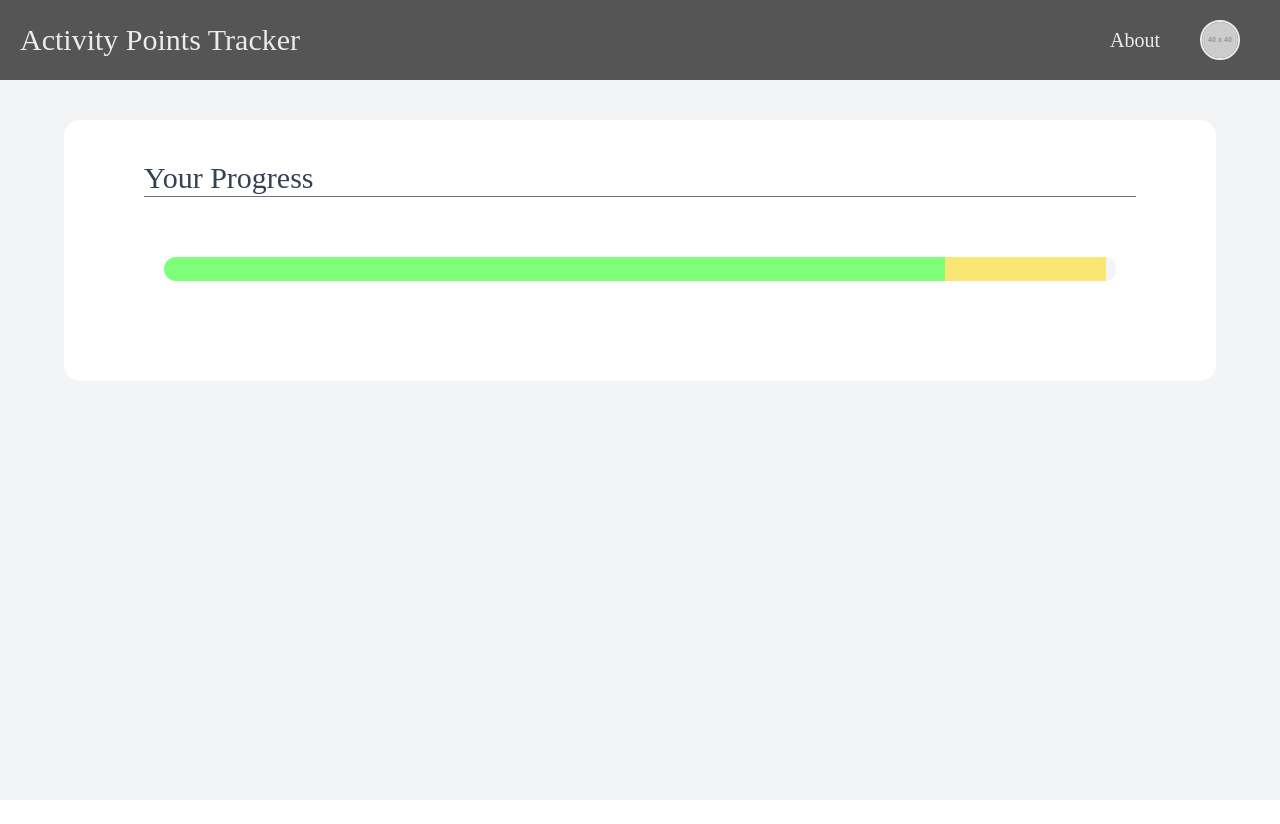
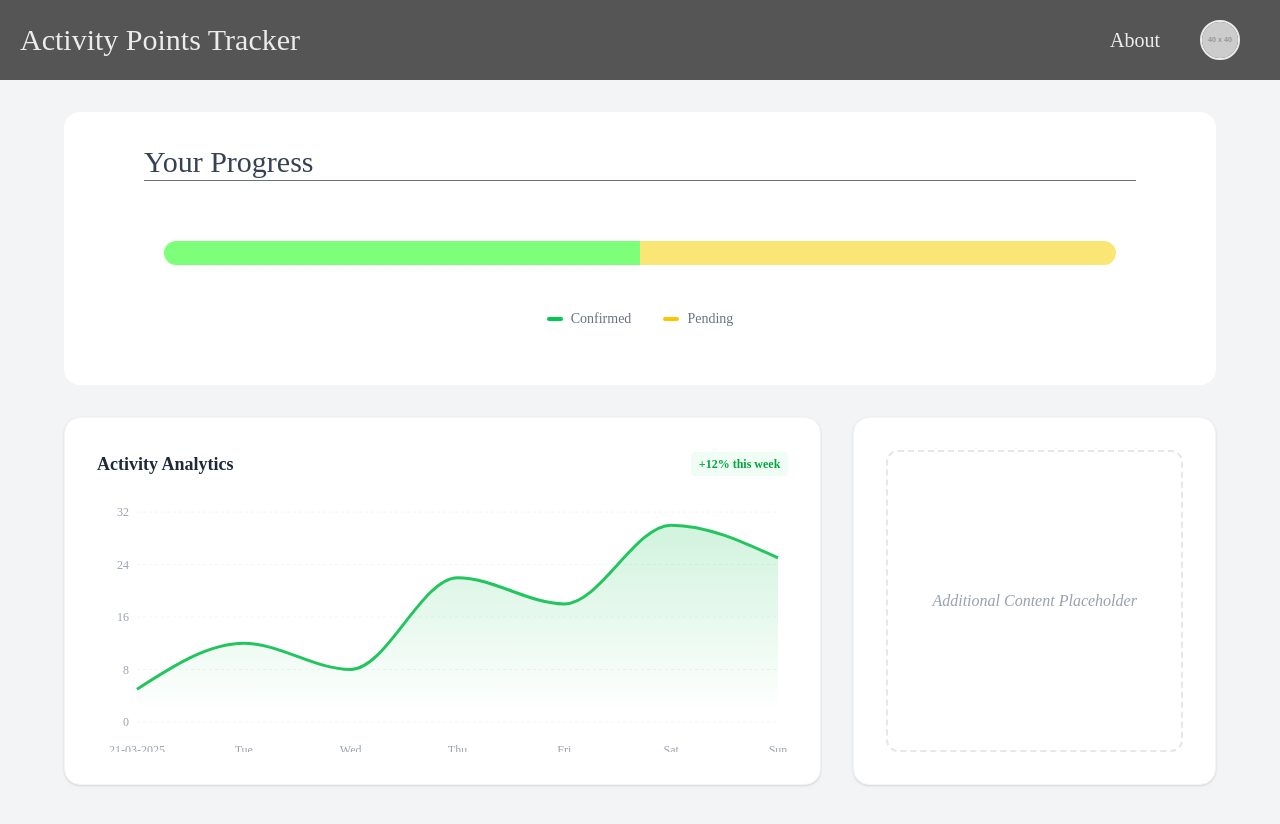
Before and after one commit to abishekraom/activity-points-management, a React (Vite) app in the folder frontend/: page / in a window 1280 px wide. Shown: the top 824 px of the page. Before the commit the page ends 800 px from the top, so only its background shows below. Built offline with nearby package versions, Linux system fonts and the light colour scheme; a web font is replaced by a local one.

Commit message:
ProgressGraph
-Fixed ProgressBar roundness for specific cases
-Added dropdown menu with profile page and logout button
-Added ProgressGraph component

```diff
--- a/frontend/components/NavigationBar.jsx
+++ b/frontend/components/NavigationBar.jsx
@@ -14,12 +14,33 @@ function NavigationBar() {
 
   const [user, setUser] = useState({
   name: "Alex (Mock)",
-  profilePic: "https://via.placeholder.com/40",
+  profilePic: "https://placehold.co/40",
   email: "test@example.com"
   });
 
   const [dropdownOpen, setDropdownOpen] = useState(false);
   const dropdownRef = useRef(null);
+
+  const handleLogout = async () => {
+    try {
+      await axios.post("http://localhost:5000/api/auth/logout", {}, { withCredentials: true });
+      setUser(null);
+      setDropdownOpen(false);
+      navigate("/login");
+    } catch (error) {
+      console.error("Logout failed", error);
+    }
+  }
+
+  useEffect(() => {
+    const handleClickOutside = (event) => {
+      if (dropdownRef.current && !dropdownRef.current.contains(event.target)) {
+        setDropdownOpen(false);
+      }
+    };
+    document.addEventListener("mousedown", handleClickOutside);
+    return () => document.removeEventListener("mousedown", handleClickOutside);
+  }, []);
 
   return (
     <div className="h-20 bg-[#555555] text-[#edebeb] flex sticky top-0 z-10 justify-between px-5">
@@ -42,7 +63,9 @@ function NavigationBar() {
         {
           // Replace 'user' with 'true' while designing the frontend.
           user ? (
+            <div className="relative flex" ref={dropdownRef}>
               <button
+                onClick={() => setDropdownOpen(!dropdownOpen)}
                 className="px-5 text-xl hover:bg-[#474747] transition duration-300 flex items-center"
               >
                 <img
@@ -51,6 +74,20 @@ function NavigationBar() {
                   className="w-10 h-10 rounded-full border-2 border-[#edebeb]"
                 />
               </button>
+
+              {dropdownOpen && (
+              <div className="absolute right-0 min-w-60 top-20 text-xl text-gray-700 bg-white shadow-lg transform origin-top transition-all">
+                <div className="px-4 py-2 hover:bg-gray-100"
+                onClick={() => navigate("/profile")}
+                >
+                  Profile
+                </div>
+                <div className="px-4 py-2 hover:bg-gray-100"
+                onClick={handleLogout}>
+                  Logout
+                </div>
+              </div>)}
+            </div>
           ) : (
           <button onClick={() => {
               navigate("/login");
--- a/frontend/components/ProgressBar.jsx
+++ b/frontend/components/ProgressBar.jsx
@@ -12,9 +12,11 @@ function ProgressBar ({ confirmed = 0, pending = 0, total = 100 }) {
 
         <div
           style={{ width: `${confirmedWidth}%` }}
-          className="group/segment relative h-6 bg-[#7dff7a] hover:h-7 hover:bg-[#3cfb39] hover:shadow-md rounded-l-full transition-all duration-300 ease-in-out cursor-pointer flex items-center justify-center"
+          className={`group/segment relative h-6 bg-[#7dff7a] hover:h-7 hover:bg-[#3cfb39] hover:shadow-md
+          rounded-l-full transition-all duration-300 ease-in-out cursor-pointer flex items-center justify-center
+          ${confirmed === total ? 'rounded-r-full' : ''}`}
         >
-          <div className="absolute bottom-full mb-3 hidden group-hover/segment:flex flex-col items-center">
+          <div className="absolute min-w-xl bottom-full mb-3 hidden group-hover/segment:flex flex-col items-center">
             <span className="bg-gray-100 text-gray-700 text-lg py-1.5 px-3 rounded shadow-lg">
               Confirmed: {confirmed}
             </span>
@@ -24,9 +26,12 @@ function ProgressBar ({ confirmed = 0, pending = 0, total = 100 }) {
 
         <div
           style={{ width: `${pendingWidth}%` }}
-          className="group/segment relative h-6 bg-[#fae675] hover:h-7 hover:bg-[#fad91f] transition-all duration-300 ease-in-out cursor-pointer flex items-center justify-center"
+          className={`group/segment relative h-6 bg-[#fae675] hover:h-7 hover:bg-[#fad91f] transition-all
+          duration-300 ease-in-out cursor-pointer flex items-center justify-center
+          ${confirmed === 0 ? 'rounded-l-full' : ''}
+          ${confirmed + pending === total ? 'rounded-r-full' : ''}`}
         >
-          <div className="absolute bottom-full mb-3 hidden group-hover/segment:flex flex-col items-center">
+          <div className="absolute min-w-xl bottom-full mb-3 hidden group-hover/segment:flex flex-col items-center">
             <span className="bg-gray-100 text-gray-700 text-lg py-1.5 px-3 rounded shadow-lg">
               Pending: {pending}
             </span>
@@ -36,9 +41,11 @@ function ProgressBar ({ confirmed = 0, pending = 0, total = 100 }) {
 
         <div
           style={{ width: `${remainingWidth}%` }}
-          className="group/segment relative h-6 bg-gray-100 hover:h-7 hover:bg-gray-200 transition-all rounded-r-full duration-300 ease-in-out cursor-pointer flex items-center justify-center"
+          className={`group/segment relative h-6 bg-gray-200 hover:h-7 hover:bg-gray-300 transition-all
+          rounded-r-full duration-300 ease-in-out cursor-pointer flex items-center justify-center
+          ${confirmed + pending === 0 ? 'rounded-l-full' : ''}`}
         >
-          <div className="absolute bottom-full mb-3 hidden group-hover/segment:flex flex-col items-center">
+          <div className="absolute min-w-xl bottom-full mb-3 hidden group-hover/segment:flex flex-col items-center">
             <span className="bg-gray-100 text-gray-700 text-lg py-1.5 px-3 rounded shadow-lg">
               Still need to earn: {total - pending - confirmed}
             </span>
--- /dev/null
+++ b/frontend/components/ProgressGraph.jsx
@@ -0,0 +1,78 @@
+import React from 'react';
+import {
+  LineChart, Line, XAxis, YAxis, CartesianGrid,
+  Tooltip, ResponsiveContainer, AreaChart, Area
+} from 'recharts';
+
+const ProgressGraph = () => {
+  const data = [
+    { date: '21-03-2025', points: 5 },
+    { date: 'Tue', points: 12 },
+    { date: 'Wed', points: 8 },
+    { date: 'Thu', points: 22 },
+    { date: 'Fri', points: 18 },
+    { date: 'Sat', points: 30 },
+    { date: 'Sun', points: 25 },
+  ];
+
+  return (
+    <div className="w-full h-[250px]">
+      <ResponsiveContainer width="100%" height="100%">
+        <AreaChart data={data} margin={{ top: 10, right: 10, left: -20, bottom: 0 }}>
+          <defs>
+            <linearGradient id="colorPoints" x1="0" y1="0" x2="0" y2="1">
+              <stop offset="5%" stopColor="#22c55e" stopOpacity={0.2}/>
+              <stop offset="95%" stopColor="#22c55e" stopOpacity={0}/>
+            </linearGradient>
+          </defs>
+
+          <CartesianGrid strokeDasharray="3 3" vertical={false} stroke="#f3f4f6" />
+
+          <XAxis
+            dataKey="date"
+            axisLine={false}
+            tickLine={false}
+            tick={{ fill: '#9ca3af', fontSize: 12 }}
+            dy={15}
+          />
+
+          <YAxis
+            axisLine={false}
+            tickLine={false}
+            tick={{ fill: '#9ca3af', fontSize: 12 }}
+          />
+
+          <Tooltip
+            content={<CustomTooltip />}
+            cursor={{ stroke: '#22c55e', strokeWidth: 2, strokeDasharray: '5 5' }}
+          />
+
+          <Area
+            type="monotone"
+            dataKey="points"
+            stroke="#22c55e"
+            fillOpacity={1}
+            fill="url(#colorPoints)"
+            strokeWidth={3}
+            activeDot={{ r: 6, strokeWidth: 0, fill: '#22c55e' }}
+          />
+        </AreaChart>
+      </ResponsiveContainer>
+    </div>
+  );
+};
+
+// Add this helper for a professional tooltip
+const CustomTooltip = ({ active, payload }) => {
+  if (active && payload && payload.length) {
+    return (
+      <div className="bg-gray-900 text-white p-3 rounded-lg shadow-xl border-none text-sm">
+        <p className="font-bold">{`${payload[0].value} Points`}</p>
+        <p className="text-gray-400 text-xs">{payload[0].payload.date}</p>
+      </div>
+    );
+  }
+  return null;
+};
+
+export default ProgressGraph;
--- a/frontend/package.json
+++ b/frontend/package.json
@@ -15,6 +15,7 @@
     "react": "^19.2.0",
     "react-dom": "^19.2.0",
     "react-router-dom": "^7.10.1",
+    "recharts": "^3.6.0",
     "tailwindcss": "^4.1.17"
   },
   "devDependencies": {
--- /dev/null
+++ b/frontend/pages/Profile.jsx
@@ -0,0 +1,12 @@
+import React from "react";
+
+function Profile() {
+
+    return (
+        <div>
+            Profile page
+        </div>
+    );
+}
+
+export default Profile;
--- a/frontend/pages/StudentHome.jsx
+++ b/frontend/pages/StudentHome.jsx
@@ -1,15 +1,48 @@
 import React from 'react'
 import ProgressBar from '../components/ProgressBar';
+import ProgressGraph from '../components/ProgressGraph';
 
 function StudentHome() {
   return (
-    <div className='bg-gray-100 min-h-[calc(100vh-5rem)] py-10'>
-      <div className='bg-white rounded-2xl max-w-6xl mx-auto px-20 py-10'>
+    <div className='bg-gray-100 min-h-[calc(100vh-5rem)] py-8'>
+      <div className='bg-white rounded-2xl max-w-6xl mx-auto px-20 py-8'>
         <h1 className='text-3xl text-gray-700'>Your Progress</h1>
         <hr className='border-gray-500'></hr>
         <div className='my-6'>
-          <ProgressBar confirmed={82} pending={17} />
+          <ProgressBar confirmed={50} pending={50} />
+          <div className="flex justify-center gap-8 mt-2">
+            <div className="flex items-center gap-2">
+              <div className="w-4 h-1 bg-green-500 rounded-full"></div>
+              <span className="text-sm font-medium text-gray-500">Confirmed</span>
+            </div>
+            <div className="flex items-center gap-2">
+              <div className="w-4 h-1 bg-yellow-400 rounded-full"></div>
+              <span className="text-sm font-medium text-gray-500">Pending</span>
+            </div>
+          </div>
         </div>
+      </div>
+
+      <div className="max-w-6xl mx-auto grid grid-cols-1 lg:grid-cols-3 gap-8 my-8">
+
+        {/* Left Box: Graph (Takes 2 columns) */}
+        <div className="lg:col-span-2 bg-white rounded-2xl p-8 shadow-sm border border-gray-100">
+          <div className='flex justify-between items-center mb-6'>
+            <h2 className='text-lg font-bold text-gray-800'>Activity Analytics</h2>
+            <span className='text-xs font-bold text-green-600 bg-green-50 px-2 py-1 rounded'>+12% this week</span>
+          </div>
+          <div className='h-[250px]'>
+            <ProgressGraph />
+          </div>
+        </div>
+
+        {/* Right Box: Empty Placeholder (Takes 1 column) */}
+        <div className="bg-white rounded-2xl p-8 shadow-sm border border-gray-100 flex flex-col items-center justify-center text-center">
+          <div className='border-2 border-dashed border-gray-200 rounded-xl w-full h-full flex items-center justify-center'>
+            <p className='text-gray-400 italic'>Additional Content Placeholder</p>
+          </div>
+        </div>
+
       </div>
     </div>
   )
--- a/frontend/src/App.jsx
+++ b/frontend/src/App.jsx
@@ -4,6 +4,7 @@ import StudentHome from "../pages/StudentHome.jsx";
 import About from "../pages/About.jsx";
 import Login from "../pages/Login.jsx";
 import AuthSuccess from "../pages/AuthSuccess.jsx";
+import Profile from "../pages/Profile.jsx";
 
 function App() {
   return (
@@ -14,6 +15,7 @@ function App() {
         <Route path="/about" element={<About />} />
         <Route path="/login" element={<Login />} />
         <Route path="/auth-success" element={<AuthSuccess />} />
+        <Route path="/profile" element={<Profile />} />
       </Routes>
     </>
   )
```
Also changed, not shown: 1 other file (tests, documents, lock files or other folders). Lines whose indentation alone changed are shown as unchanged.
